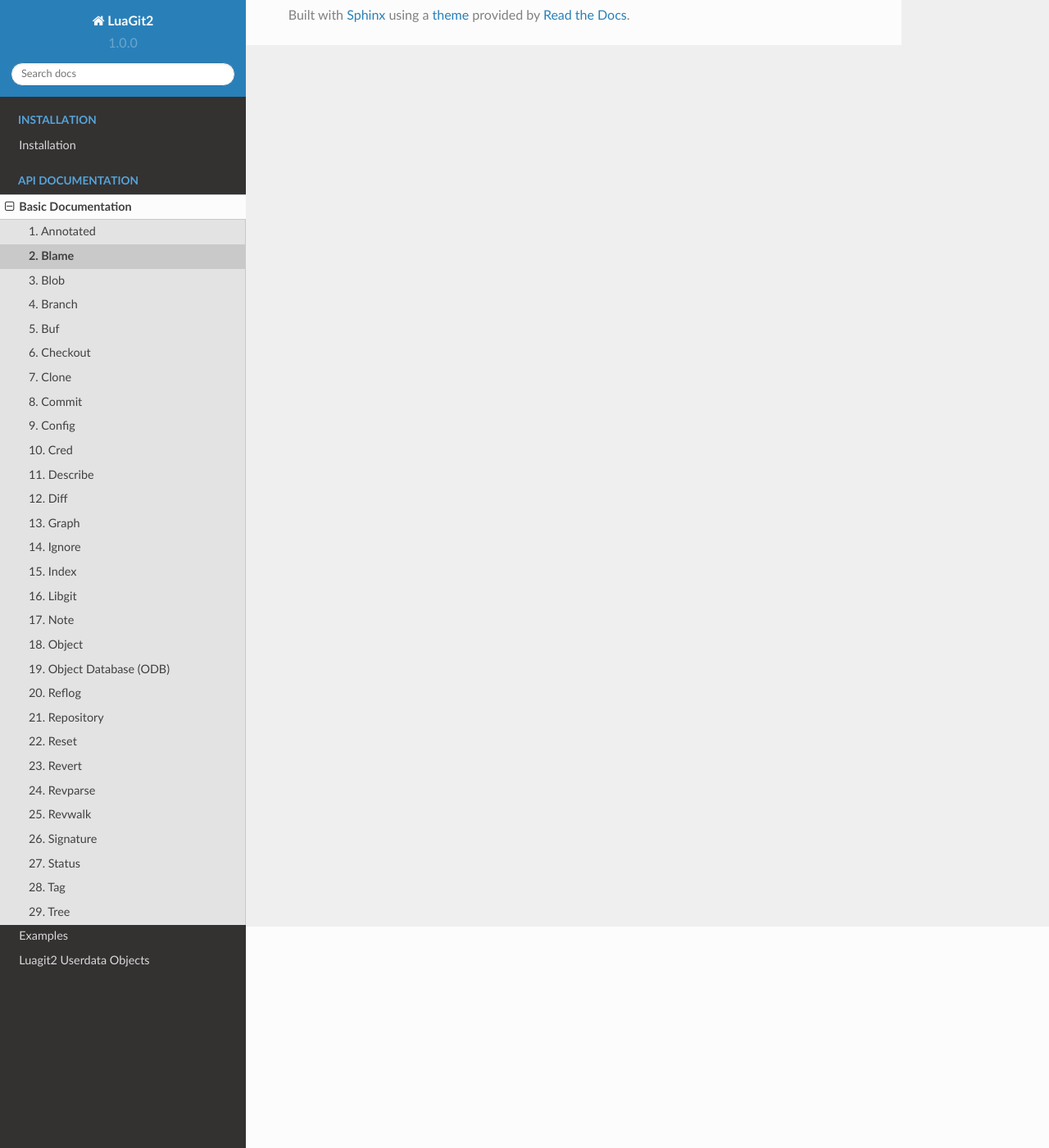
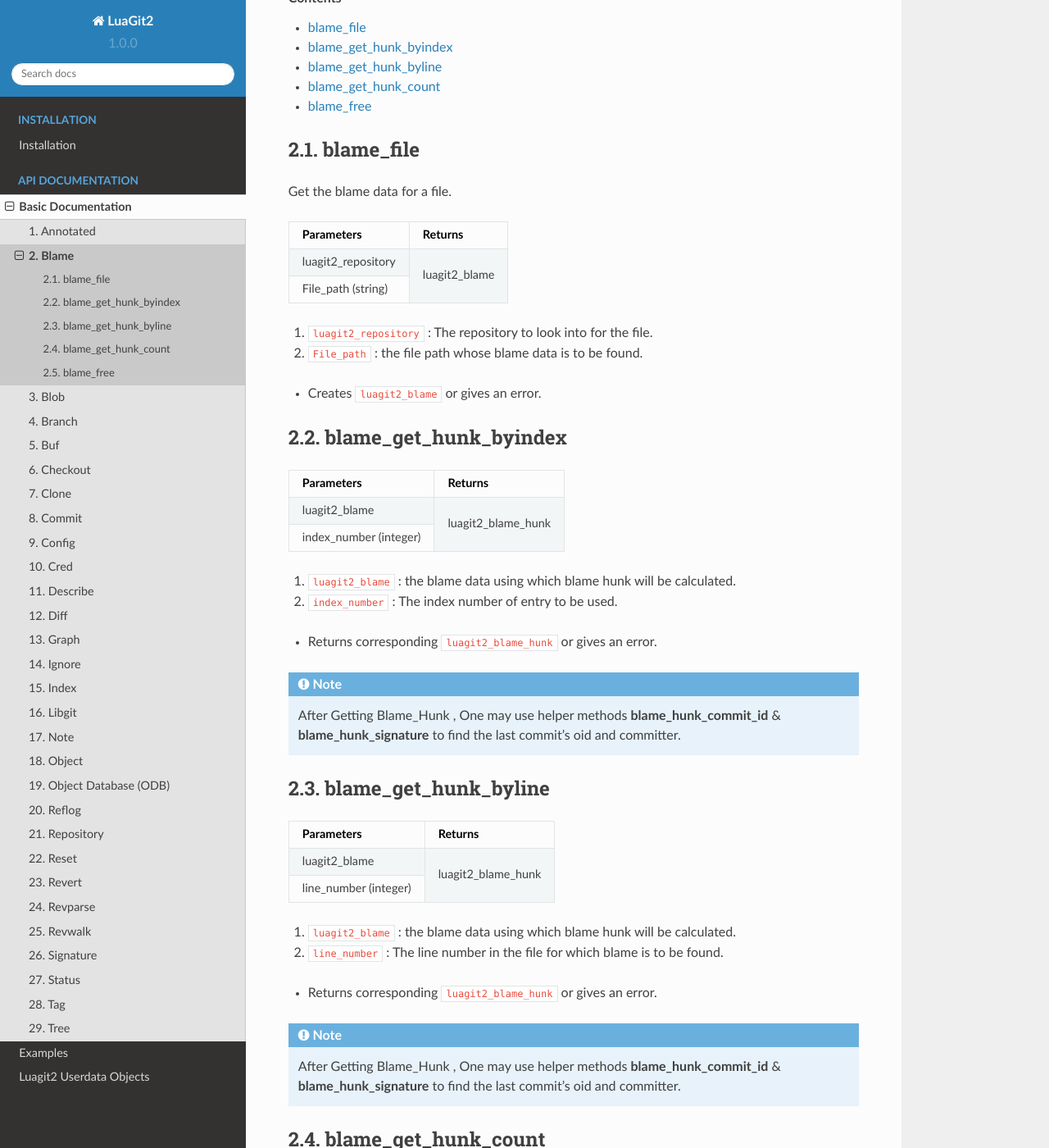
Before and after one commit to SatyendraBanjare/luagit2, a Sphinx documentation site: the page built from docs/source/basic/blame.rst, in a window 1280 px wide and 1400 px high, scrolled down 270 px. Shown: the whole window at 82% size. Built offline with Sphinx 7.4.7 and the Read the Docs theme 2.0.0, drawn with Linux system fonts in a browser that asks for light colours; pages that are not in the unit, such as notebooks, are missing from menus; some of the changed text lies outside the part shown.

Commit message:
docs(blame) : added docs

```diff
--- a/docs/source/basic/blame.rst
+++ b/docs/source/basic/blame.rst
@@ -1,2 +1,90 @@
 Blame
 =====
+
+These methods help get the blame data for the files.
+
+Get the blame data as the last commit that introduced that
+change of line in a file.
+
+.. contents:: Contents
+   :local:
+
+blame_file
+----------
+
+Get the blame data for a file.
+
++---------------------------+---------------------------------+
+| Parameters                | Returns                         |
++===========================+=================================+
+| luagit2_repository        |                                 |
++---------------------------+ luagit2_blame                   +
+| File_path (string)        |                                 |
++---------------------------+---------------------------------+
+
+1. ``luagit2_repository`` : The repository to look into for the file.
+2. ``File_path`` : the file path whose blame data is to be found.
+
+* Creates ``luagit2_blame`` or gives an error.
+
+blame_get_hunk_byindex
+----------------------
+
++---------------------------+---------------------------------+
+| Parameters                | Returns                         |
++===========================+=================================+
+| luagit2_blame             |                                 |
++---------------------------+ luagit2_blame_hunk              +
+| index_number (integer)    |                                 |
++---------------------------+---------------------------------+
+
+1. ``luagit2_blame`` :  the blame data using which blame hunk will be calculated.
+2. ``index_number`` :  The index number of entry to be used.
+
+* Returns corresponding ``luagit2_blame_hunk`` or gives an error.
+
+.. note:: After Getting Blame_Hunk , One may use helper methods **blame_hunk_commit_id** & **blame_hunk_signature** to find the last commit's oid and committer.
+
+
+blame_get_hunk_byline
+----------------------
+
++---------------------------+---------------------------------+
+| Parameters                | Returns                         |
++===========================+=================================+
+| luagit2_blame             |                                 |
++---------------------------+ luagit2_blame_hunk              +
+|  line_number (integer)    |                                 |
++---------------------------+---------------------------------+
+
+1. ``luagit2_blame`` :  the blame data using which blame hunk will be calculated.
+2. ``line_number`` :  The line number in the file for which blame is to be found.
+
+* Returns corresponding ``luagit2_blame_hunk`` or gives an error.
+
+.. note:: After Getting Blame_Hunk , One may use helper methods **blame_hunk_commit_id** & **blame_hunk_signature** to find the last commit's oid and committer.
+
+
+blame_get_hunk_count
+--------------------
+
++---------------------------+---------------------------------+
+| parameters                | Returns                         |
++===========================+=================================+
+| luagit2_blame             | count_num (integer)             |
++---------------------------+---------------------------------+
+
+1. ``luagit2_blame`` : The blame data for which blame hunk is to be found.
+
+* Returns corresponding count of blame hunks in that blame data.
+
+blame_free
+----------
+
++---------------------------+---------------------------------+
+| parameters                | Returns                         |
++===========================+=================================+
+| luagit2_blame             | None                            |
++---------------------------+---------------------------------+
+
+1. ``luagit2_blame`` : The blame data which is to be freed.
```
